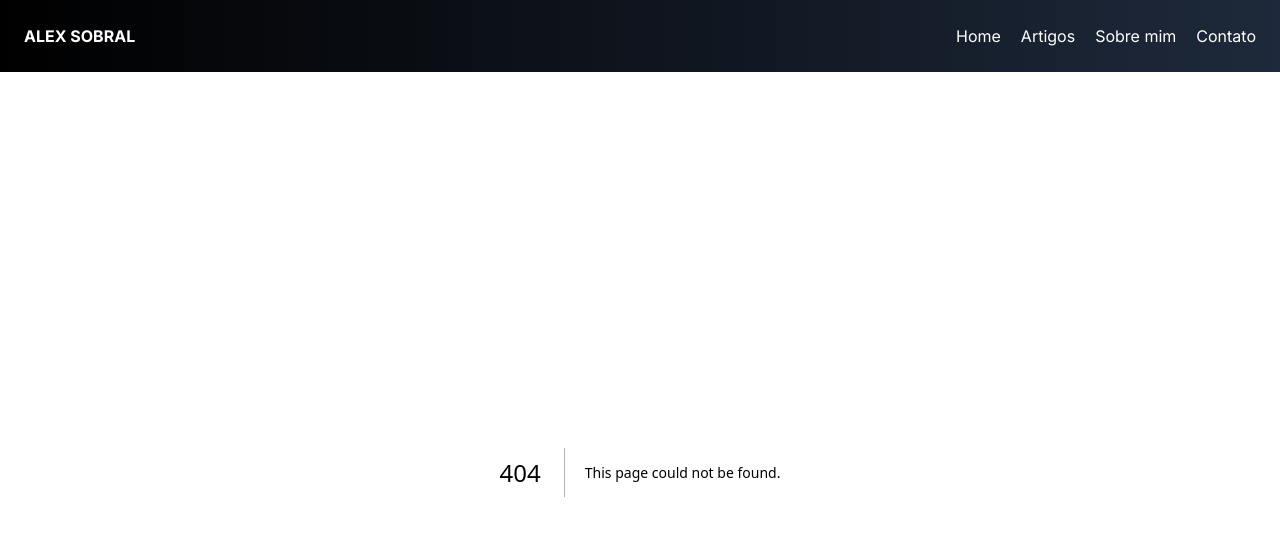
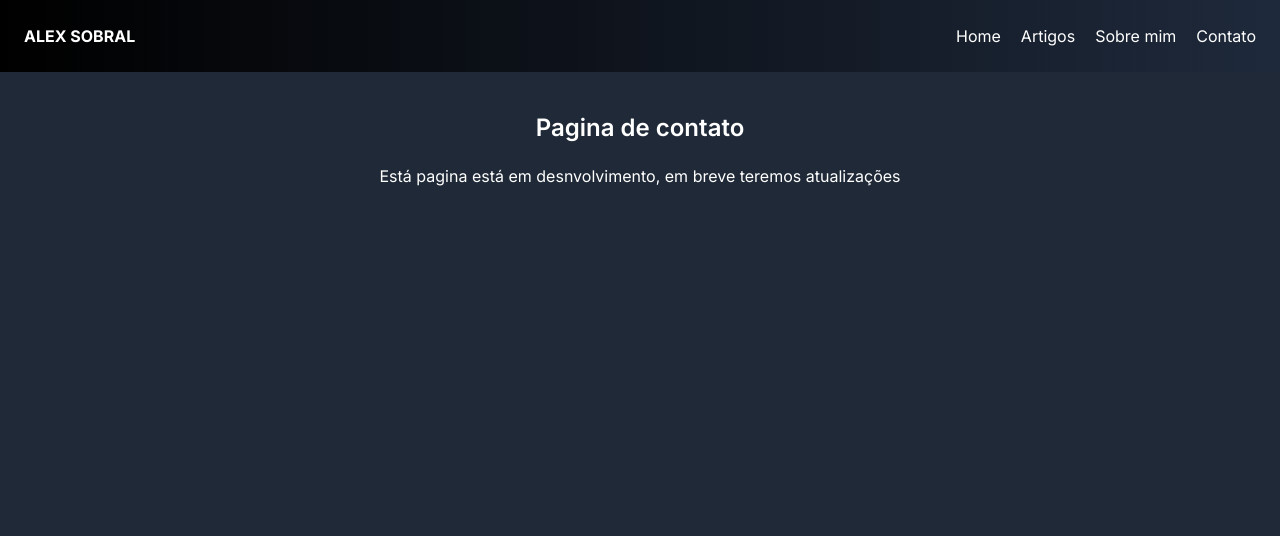
Before and after one commit to AlexSobral01/personal-blog, a Next.js app in the folder frontend/: page /contact in a window 1280 px wide. Before the commit this address had no page. Shown: the top 536 px of the page. Built offline with nearby package versions, Linux system fonts and the light colour scheme.

Commit message:
feat: add page contact

```diff
--- /dev/null
+++ b/frontend/src/app/contact/page.tsx
@@ -0,0 +1,10 @@
+import React from 'react'
+
+export default function ContactPage() {
+  return (
+    <main className='flex flex-col items-center mt-10'>
+      <h1 className='text-2xl font-semibold mb-5'>Pagina de contato</h1>
+      <p>Está pagina está em desnvolvimento, em breve teremos atualizações</p>
+    </main>
+  )
+}
```
